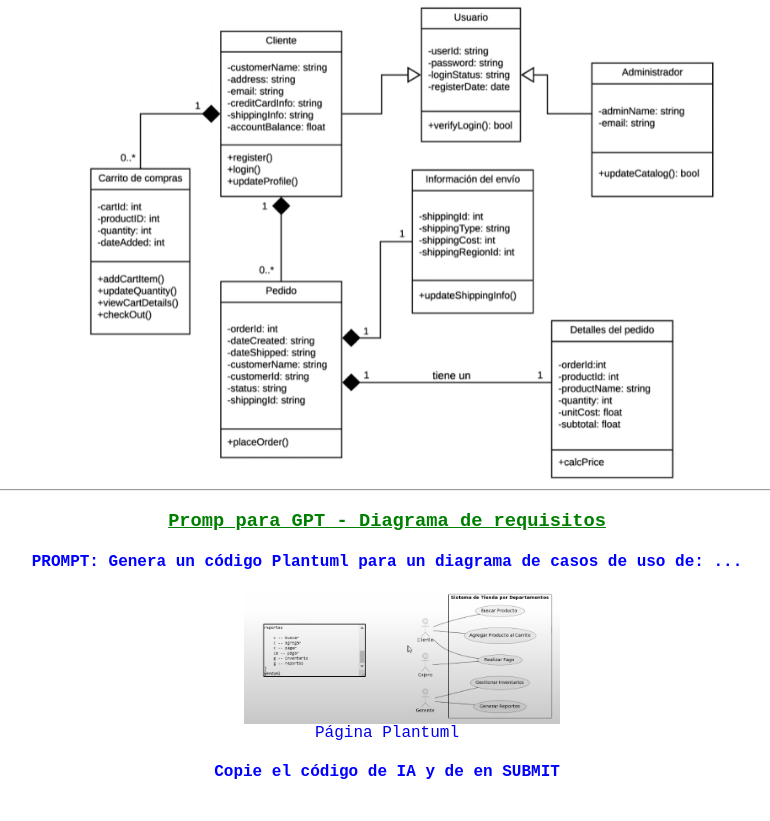
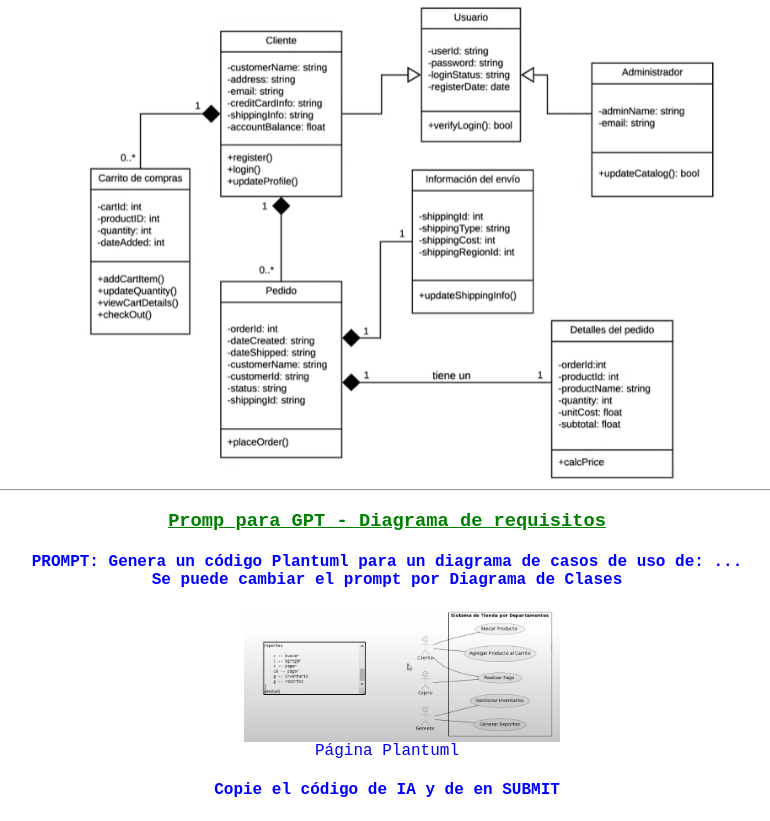
Before and after one commit to FCode19/arqui, a plain HTML site: page index.html in a window 1280 px wide. Shown: the part 1688-2509 px from the top of the page, without its empty margins (253-1023 px from the left). Drawn offline with Linux system fonts and the light colour scheme.

Commit message:
Update index.html

```diff
--- a/index.html
+++ b/index.html
@@ -32,7 +32,7 @@
         <img src="img10.png" alt="img10" class="imagen-grande">
         <hr>
         <h3>Promp para GPT - Diagrama de requisitos</h4>
-        <h4>PROMPT: Genera un código Plantuml para un diagrama de casos de uso de: ... </h4>
+        <h4>PROMPT: Genera un código Plantuml para un diagrama de casos de uso de: ... <br>Se puede cambiar el prompt por Diagrama de Clases</h4>
         <img src="img11.png" alt="img11" class="imagen-mediana">
         <a href="https://www.plantuml.com">Página Plantuml</a>
         <h4>Copie el código de IA y de en SUBMIT</h4>
```
